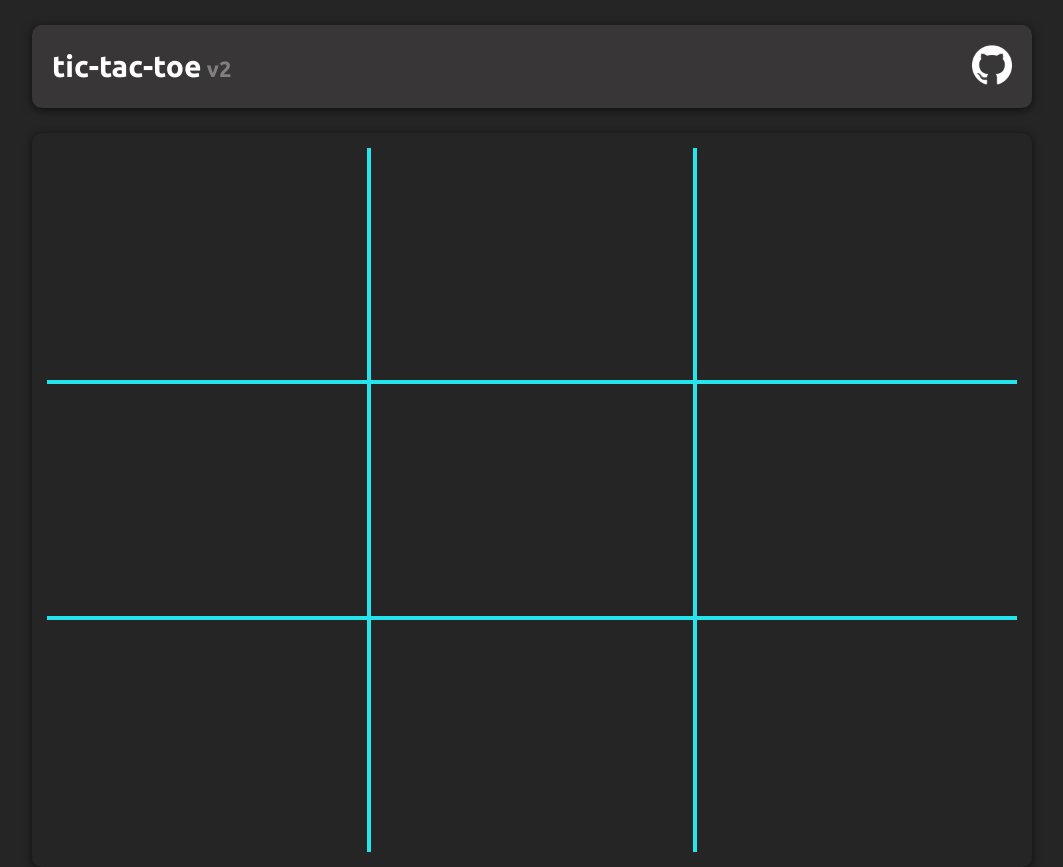
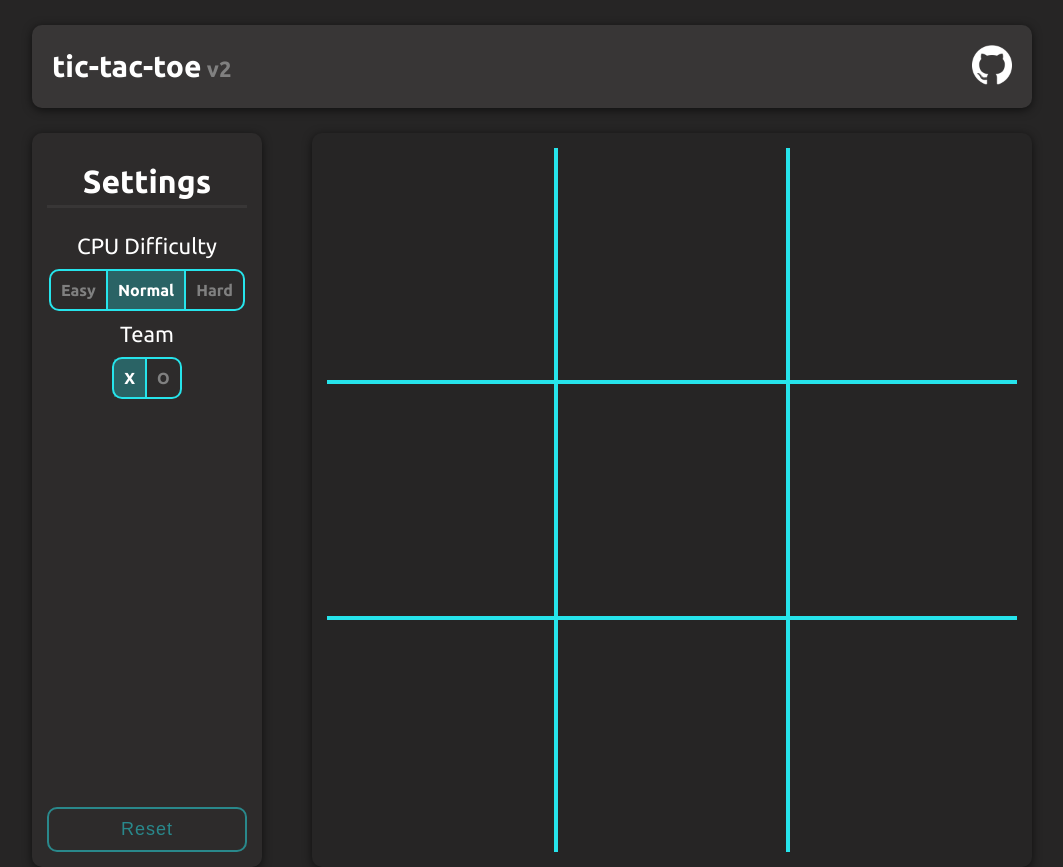
Before and after one commit to Angoooose/tic-tac-toe-v2, a React (Create React App) app: page / in a window 1280 px wide. Shown: the whole page, without its empty margins (108-1171 px from the left). Built offline with nearby package versions, Linux system fonts and the light colour scheme.

Commit message:
Implementing Settings component and adding settings functionality to Board

```diff
--- /dev/null
+++ b/src/Types/BoardProps.ts
@@ -0,0 +1,9 @@
+import GameSettings from './GameSettings';
+import BoardValue from './BoardValue';
+import { Dispatch } from 'react';
+
+export default interface BoardProps {
+    board: BoardValue[],
+    setBoard: Dispatch<BoardValue[]>,
+    settings: GameSettings,
+}
--- a/src/components/App.tsx
+++ b/src/components/App.tsx
@@ -1,13 +1,37 @@
 import '../styles/App.css';
+
+import { useEffect, useState } from 'react';
 
 import Header from './Header';
 import Board from './Board';
+import Settings from './Settings';
+
+import BoardValue from '../Types/BoardValue';
+import GameSettings from '../Types/GameSettings';
 
 function App() {
+  const [board, setBoard] = useState<BoardValue[]>(Array(9).fill(''));
+  const [isGameActive, setIsGameActive] = useState<boolean>(false);
+  const [settings, setSettings] = useState<GameSettings>({
+    difficulty: 'normal',
+    team: 'x',
+  });
+
+  useEffect(() => {
+    if (board.every(square => square === '')) {
+      setIsGameActive(false);
+    } else if (!isGameActive) {
+      setIsGameActive(true);
+    }
+  }, [board]);
+
   return (
     <div className="app">
       <Header/>
-      <Board/>
+      <div className="main-contents">
+        <Settings settings={settings} setSettings={setSettings} isGameActive={isGameActive} setBoard={setBoard}/>
+        <Board board={board} setBoard={setBoard} settings={settings}/>
+      </div>
     </div>
   );
 }
--- a/src/components/Board.tsx
+++ b/src/components/Board.tsx
@@ -1,14 +1,13 @@
 import '../styles/Board.css';
 
-import { useState } from 'react';
-import BoardValue from '../Types/BoardValue';
+import BoardProps from '../Types/BoardProps';
 
-export default function Board() {
-    const [board, setBoard] = useState<BoardValue[]>(Array(9).fill(''));
+export default function Board(props: BoardProps) {
+    const { board, setBoard, settings } = props;
 
     function handleSquareClick(index: number) {
         let updatedBoard = [...board];
-        updatedBoard[index] = 'X';
+        updatedBoard[index] = settings.team.toUpperCase() as ('X'|'O');
         setBoard(updatedBoard);
     }
 
```
